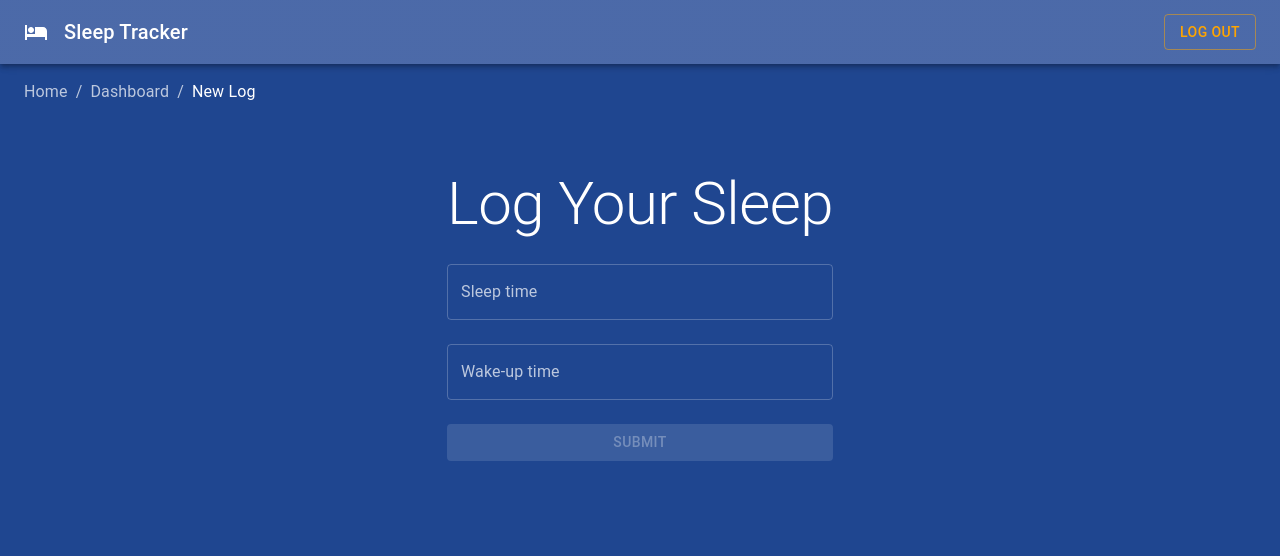
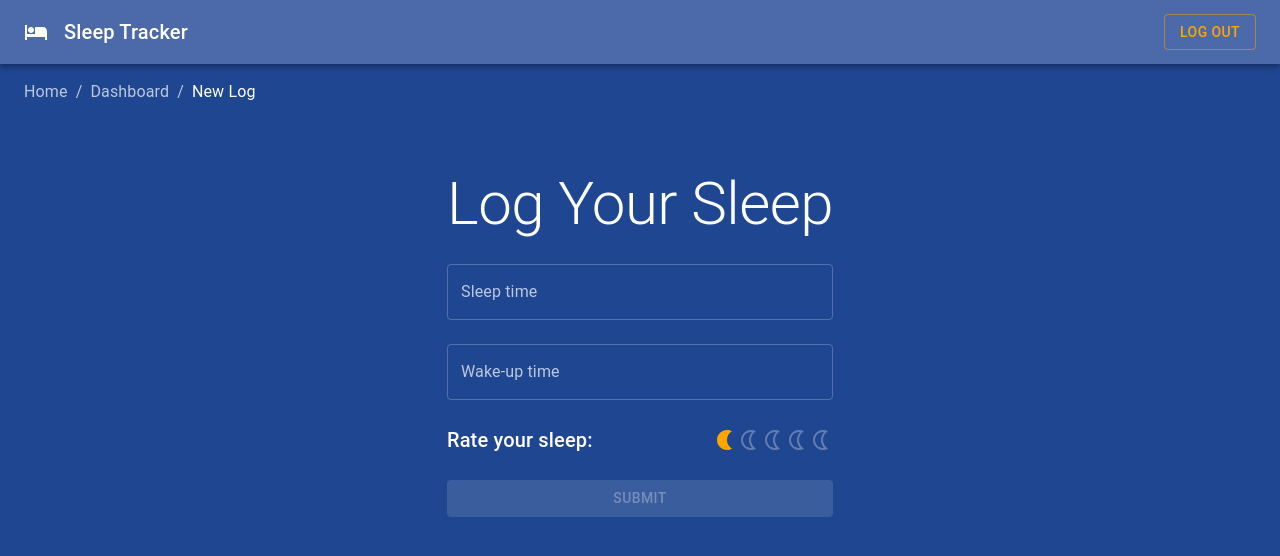
Before and after one commit to davidvekony/sleep-tracker, a Next.js app: page /dashboard/new in a window 1280 px wide. Shown: the top 556 px of the page. Built offline with nearby package versions, Linux system fonts and the light colour scheme; no server answers; sample sign-in values are in the browser's storage.

Commit message:
implement sleep quality rating

```diff
--- a/pages/dashboard/new.js
+++ b/pages/dashboard/new.js
@@ -12,6 +12,7 @@ import Typography from "@mui/material/Typography";
 import { DateTimePicker } from "@mui/x-date-pickers/DateTimePicker";
 import { toast } from "react-toastify";
 
+import SleepRating from "../../src/components/SleepRating";
 import { useAuth } from "../../src/context/AuthContext";
 import { addSleepData } from "../../src/utils/useSleepData";
 
@@ -21,13 +22,18 @@ function LogSleepPage() {
 
   const [sleepTime, setSleepTime] = useState(null);
   const [wakeUpTime, setWakeUpTime] = useState(null);
+  const [rating, setRating] = useState(1);
   const [loading, setLoading] = useState(false);
+
+  const handleRatingChange = (value) => {
+    setRating(value);
+  };
 
   const handleSubmit = async (event) => {
     event.preventDefault();
     setLoading(true);
 
-    addSleepData(sleepTime, wakeUpTime, user)
+    addSleepData(sleepTime, wakeUpTime, rating, user)
       .then(() => {
         setLoading(false);
         router.push("/dashboard");
@@ -67,6 +73,7 @@ function LogSleepPage() {
             display: "flex",
             flexDirection: "column",
             alignItems: "center",
+            justifyContent: "center",
           }}
         >
           <Stack spacing={3}>
@@ -91,6 +98,20 @@ function LogSleepPage() {
               onChange={(newWakeUpTime) => setWakeUpTime(newWakeUpTime)}
               renderInput={(props) => <TextField {...props} />}
             />
+            <Box
+              sx={{
+                display: "flex",
+                alignItems: "center",
+                justifyContent: "space-between",
+              }}
+            >
+              <Typography variant="h6">Rate your sleep:</Typography>
+              <SleepRating
+                value={rating}
+                handleRatingChange={handleRatingChange}
+                disabled={false}
+              />
+            </Box>
             {loading ? (
               <LoadingButton loading variant="outlined">
                 Submitting...
@@ -98,7 +119,7 @@ function LogSleepPage() {
             ) : (
               <Button
                 variant="contained"
-                disabled={(!sleepTime || !wakeUpTime) && true}
+                disabled={(!sleepTime || !wakeUpTime || !rating) && true}
                 onClick={handleSubmit}
               >
                 Submit
--- /dev/null
+++ b/src/components/SleepRating.js
@@ -0,0 +1,32 @@
+import { styled } from "@mui/material/styles";
+import Rating from "@mui/material/Rating";
+import NightlightIcon from "@mui/icons-material/Nightlight";
+import NightlightOutlinedIcon from "@mui/icons-material/NightlightOutlined";
+
+const StyledRating = styled(Rating)({
+  "& .MuiRating-iconFilled": {
+    color: "#FFA500",
+  },
+  "& .MuiRating-iconHover": {
+    color: "#FFE5B4",
+  },
+});
+
+function SleepRating({ value, handleRatingChange, readOnly }) {
+  return (
+    <StyledRating
+      name="customised-rating"
+      value={value}
+      readOnly={readOnly}
+      getLabelText={(value) => `${value} Moon${value !== 1 ? "s" : ""}`}
+      precision={1}
+      icon={<NightlightIcon fontSize="inherit" />}
+      emptyIcon={<NightlightOutlinedIcon fontSize="inherit" />}
+      onChange={(event, newValue) => {
+        handleRatingChange(newValue);
+      }}
+    />
+  );
+}
+
+export default SleepRating;
--- a/src/components/SleepStats.js
+++ b/src/components/SleepStats.js
@@ -9,6 +9,8 @@ import IconButton from "@mui/material/IconButton";
 import EditIcon from "@mui/icons-material/Edit";
 import DeleteForeverIcon from "@mui/icons-material/DeleteForever";
 import { useRouter } from "next/router";
+
+import SleepRating from "./SleepRating";
 
 function SleepStats({ sleepData, deleteSleep }) {
   const router = useRouter();
@@ -26,6 +28,7 @@ function SleepStats({ sleepData, deleteSleep }) {
             <TableCell align="right">Sleep time</TableCell>
             <TableCell align="right">Wake-up time</TableCell>
             <TableCell align="right">Sleep duration</TableCell>
+            <TableCell align="right">Sleep Quality</TableCell>
             <TableCell align="right" />
           </TableRow>
         </TableHead>
@@ -46,6 +49,9 @@ function SleepStats({ sleepData, deleteSleep }) {
               </TableCell>
               <TableCell align="right">{sleep.sleepDuration}</TableCell>
               <TableCell align="right">
+                <SleepRating value={sleep.rating} readOnly={true} />
+              </TableCell>
+              <TableCell align="right">
                 <IconButton
                   onClick={() => router.push(`/dashboard/${sleep.id}`)}
                 >
--- a/src/utils/useSleepData.js
+++ b/src/utils/useSleepData.js
@@ -59,11 +59,12 @@ const fetchSingleLog = async (sleepId) => {
   }
 };
 
-const addSleepData = async (sleepTime, wakeUpTime, user) => {
+const addSleepData = async (sleepTime, wakeUpTime, rating, user) => {
   await addDoc(collection(db, "sleep"), {
     sleepTime: Timestamp.fromDate(sleepTime),
     wakeUpTime: Timestamp.fromDate(wakeUpTime),
     sleepDuration: Math.abs(wakeUpTime - sleepTime) / 36e5,
+    rating,
     user: user.uid,
     timestamp: Timestamp.fromDate(new Date()),
   });
@@ -73,13 +74,14 @@ const deleteSleepData = async (sleepId) => {
   await deleteDoc(doc(db, "sleep", sleepId));
 };
 
-const updateSleepData = async (sleepId, sleepTime, wakeUpTime) => {
+const updateSleepData = async (sleepId, sleepTime, wakeUpTime, rating) => {
   const docRef = doc(db, "sleep", sleepId);
 
   await updateDoc(docRef, {
     sleepTime: Timestamp.fromDate(sleepTime),
     wakeUpTime: Timestamp.fromDate(wakeUpTime),
     sleepDuration: Math.abs(wakeUpTime - sleepTime) / 36e5,
+    rating,
   });
 };
 
```
Also changed, not shown: pages/dashboard/[sleepId].js (+22 -2 lines).
